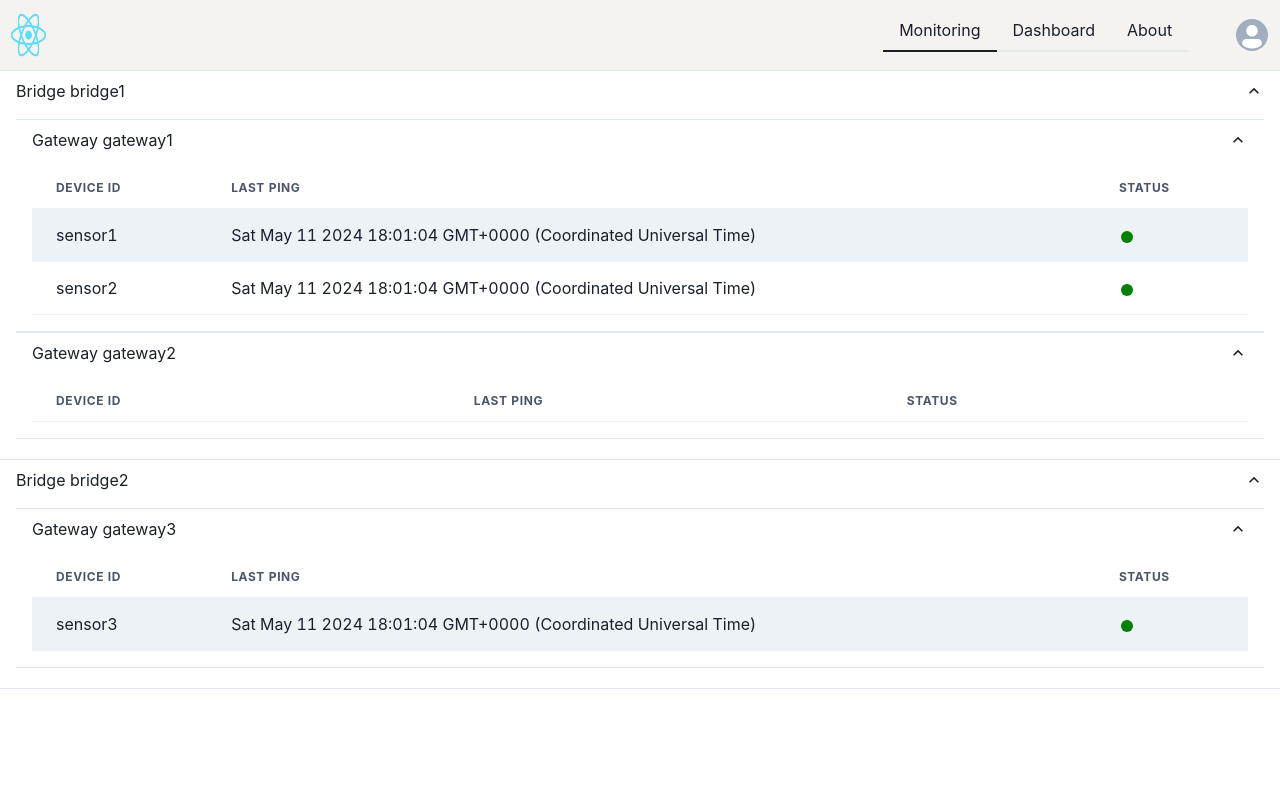
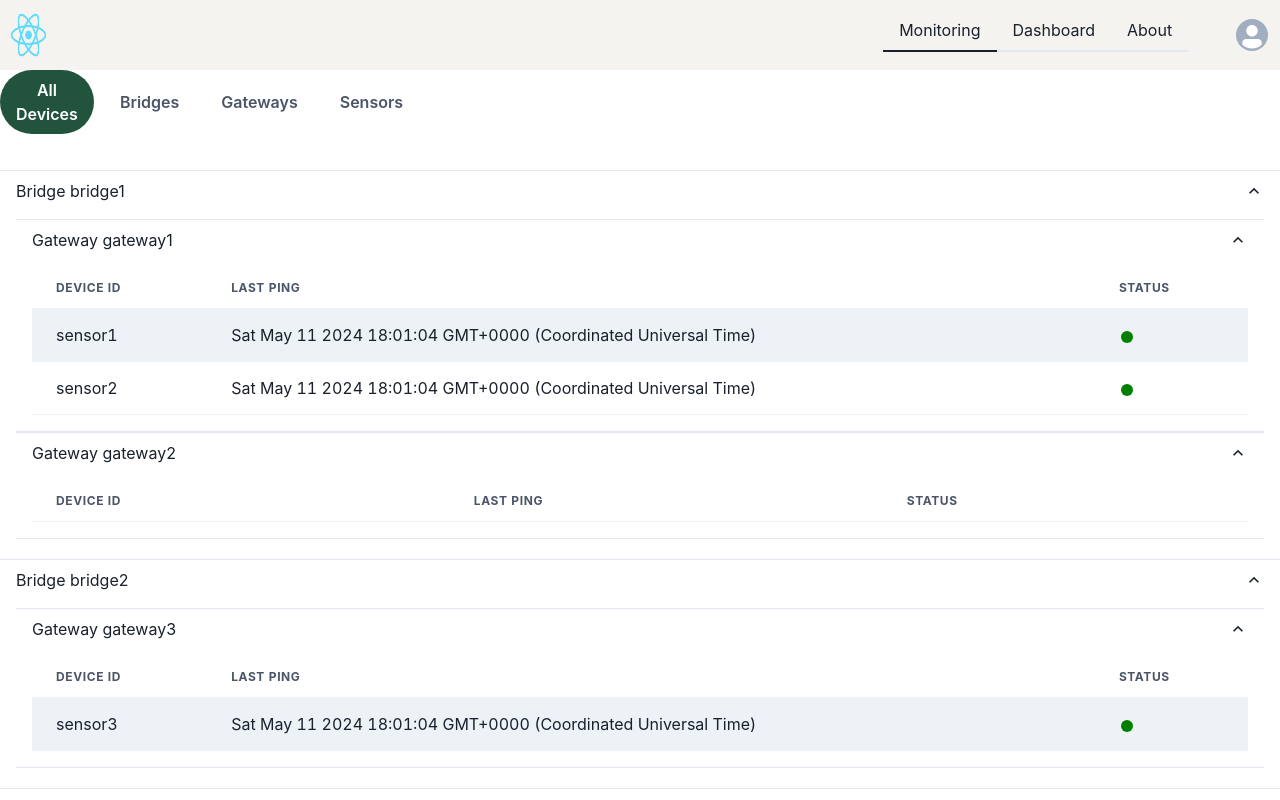
Before and after one commit to mikoMaz/monitoring-via-push-messages, a React (Create React App) app in the folder src/main/webclient/: page /monitoring in a window 1280 px wide. Built offline with nearby package versions, Linux system fonts and the light colour scheme.

Commit message:
monitoring page layout

```diff
--- a/src/main/webclient/src/App.tsx
+++ b/src/main/webclient/src/App.tsx
@@ -1,31 +1,34 @@
 import React, { useEffect } from "react";
 import "./App.css";
 import "@mantine/core/styles.css";
-import { AppMain, IAppMainProps } from "./components/app-main/app-main";
+import { AppMain, IAppMainProps, IUIProps } from "./components/app-main/app-main";
 import { Route, useNavigate } from "react-router-dom";
 import { MonitoringPage } from "./components/monitoring-page/monitoring-page";
 import { DashboardPage } from "./components/dashboard-page/dashboard-page";
 import { AboutPage } from "./components/about-page/about-page";
 import { LandingPage } from "./components/landing-page/landing-page";
 import { NotFoundPage } from "./components/not-found-page/not-dound-page";
+import { theme } from "@chakra-ui/react";
 
-const appMainProps: IAppMainProps = {
-  ui: {
+const UIProps: IUIProps = {
   colors: {
-      white: "#FFFFFF",
-      black: "#000000",
-      primary: "#22543D",
-      secondary: "#9AE6B4",
-      accent: "#CBD5E0",
+    white: theme.colors.white,
+    black: theme.colors.black,
+    primary: theme.colors.green[800],
+    secondary: theme.colors.green[200],
+    accent: theme.colors.gray[300],
     background: "#F4F3F0",
   },
   heigth: {
     navbar: "70px",
     footer: "0px"
   }
-  },
+}
+
+const appMainProps: IAppMainProps = {
+  ui: UIProps,
   routes: [
-    <Route key="monitoring" path="/monitoring" element={<MonitoringPage />} />,
+    <Route key="monitoring" path="/monitoring" element={<MonitoringPage {...UIProps}/>} />,
     <Route key="dashboard" path="/dashboard" element={<DashboardPage />} />,
     <Route key="about" path="/about" element={<AboutPage />} />,
     <Route key="landing-page" path="/" element={<LandingPage />} />,
--- /dev/null
+++ b/src/main/webclient/src/components/monitoring-page/components/filter-section-container.tsx
@@ -0,0 +1,9 @@
+import { FilteringHeigth } from "../../../types/projectTypes"
+
+interface IFilterSectionProps {
+	heigth: FilteringHeigth
+}
+
+export const FilterSectionContainer = ({heigth}: IFilterSectionProps) => {
+	return <></>
+}
--- /dev/null
+++ b/src/main/webclient/src/components/monitoring-page/components/view-type-selection-tabs.tsx
@@ -0,0 +1,25 @@
+import { Tab, TabList, Tabs } from "@chakra-ui/react";
+import { IUIProps } from "../../app-main/app-main";
+
+export const ViewTypeSelectionTabs = ({ ...ui }: IUIProps) => {
+  const TabButton = ({ text }: { text: string }) => {
+    return (
+      <Tab
+        marginRight="10px"
+        _selected={{ bg: ui.colors.primary, color: ui.colors.white }}
+      >
+        {text}
+      </Tab>
+    );
+  };
+  return (
+    <Tabs variant="soft-rounded" size="md">
+      <TabList>
+        <TabButton text="All Devices" />
+        <TabButton text="Bridges" />
+        <TabButton text="Gateways" />
+        <TabButton text="Sensors" />
+      </TabList>
+    </Tabs>
+  );
+};
--- a/src/main/webclient/src/components/monitoring-page/monitoring-page.tsx
+++ b/src/main/webclient/src/components/monitoring-page/monitoring-page.tsx
@@ -1,3 +1,4 @@
+import { Grid, GridItem } from "@chakra-ui/react";
 import {
   Bridge,
   DeviceModel,
@@ -6,23 +7,49 @@ import {
   deviceStatus,
 } from "../../types/deviceModel";
 import { AllDevicesView } from "../layout/monitoring-tables/all-devices-view/all-devices-view";
+import { useState } from "react";
+import { FilteringHeigth } from "../../types/projectTypes";
+import { FilterSectionContainer } from "./components/filter-section-container";
+import { ViewTypeSelectionTabs } from "./components/view-type-selection-tabs";
+import { IUIProps } from "../app-main/app-main";
 
-export const MonitoringPage = () => {
+export const MonitoringPage = ({ ...ui }: IUIProps) => {
+  const [filteringHeigth, setFilteringHeigth] =
+    useState<FilteringHeigth>("0px");
+
   const deviceModel = new DeviceModel([
     new Bridge("bridge1", deviceStatus.active, new Date(), [
       new Gateway("gateway1", deviceStatus.active, new Date(), [
         new Sensor("sensor1", deviceStatus.active, new Date()),
         new Sensor("sensor2", deviceStatus.active, new Date()),
       ]),
-      new Gateway("gateway2", deviceStatus.active, new Date(), [])
+      new Gateway("gateway2", deviceStatus.active, new Date(), []),
     ]),
     new Bridge("bridge2", deviceStatus.active, new Date(), [
       new Gateway("gateway3", deviceStatus.active, new Date(), [
         new Sensor("sensor3", deviceStatus.active, new Date()),
-      ])
-    ])
+      ]),
+    ]),
   ]);
   return (
-    <AllDevicesView {...deviceModel}/>
+    <Grid templateRows={`100px ${filteringHeigth} 1fr`}>
+      <GridItem className="control-panel-buttons">
+        <Grid templateColumns="3fr 3fr 4fr">
+          <GridItem>
+            <ViewTypeSelectionTabs {...ui} />
+          </GridItem>
+          <Grid>
+            <div className="empty-space" />
+          </Grid>
+          <GridItem></GridItem>
+        </Grid>
+      </GridItem>
+      <GridItem className="filter-section">
+        <FilterSectionContainer heigth={filteringHeigth} />
+      </GridItem>
+      <GridItem className="monitoring-content-view">
+        <AllDevicesView {...deviceModel} />
+      </GridItem>
+    </Grid>
   );
 };
--- a/src/main/webclient/src/types/projectTypes.ts
+++ b/src/main/webclient/src/types/projectTypes.ts
@@ -6,3 +6,5 @@ export type ProjectColorsDictionary = {
   accent: string;
   background: string;
 };
+
+export type FilteringHeigth = "0px" | "200px";
```
Also changed, not shown: src/main/webclient/src/components/monitoring-page/components/filter-section-buttons.tsx (added, +11 -0 lines). Lines whose indentation alone changed are shown as unchanged.
